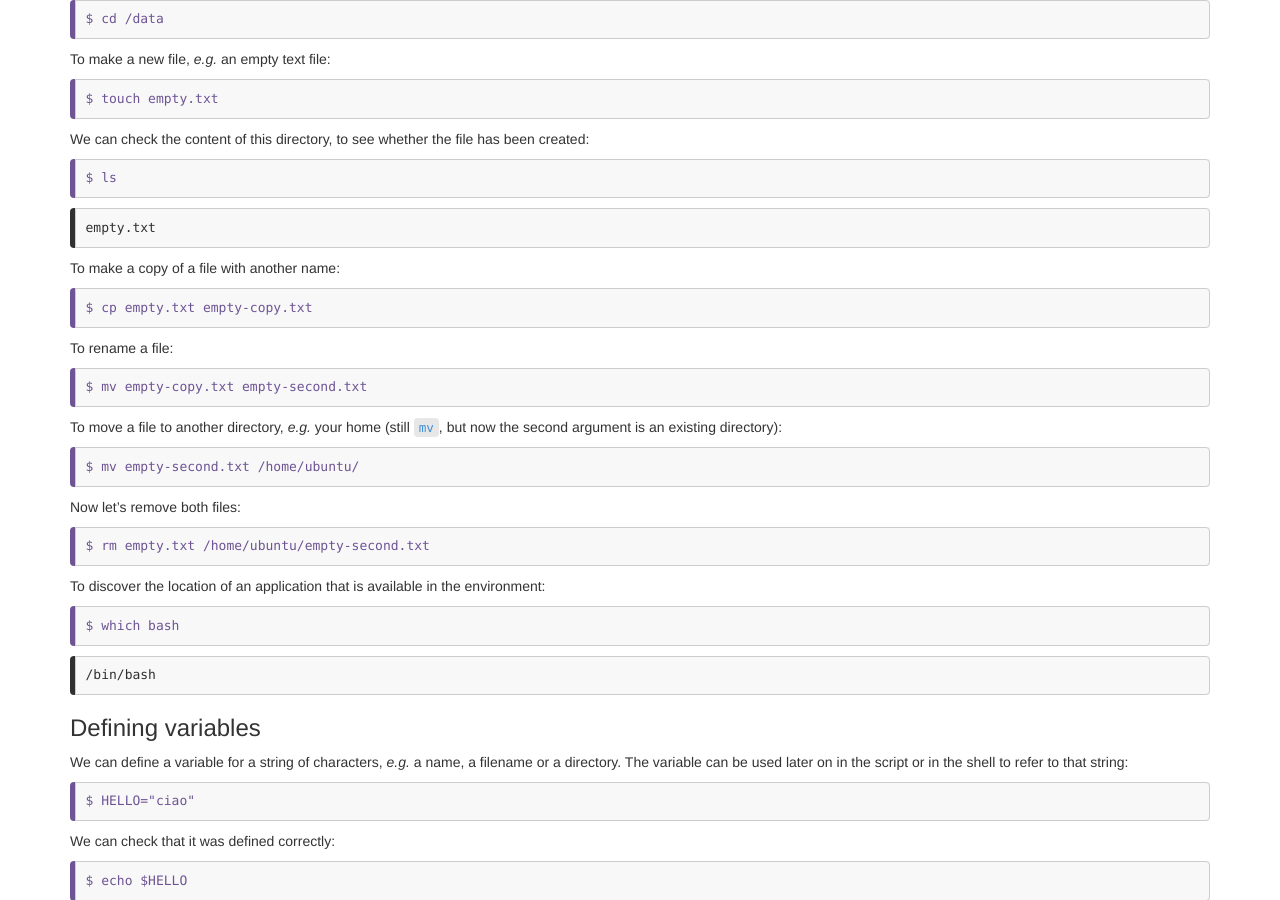
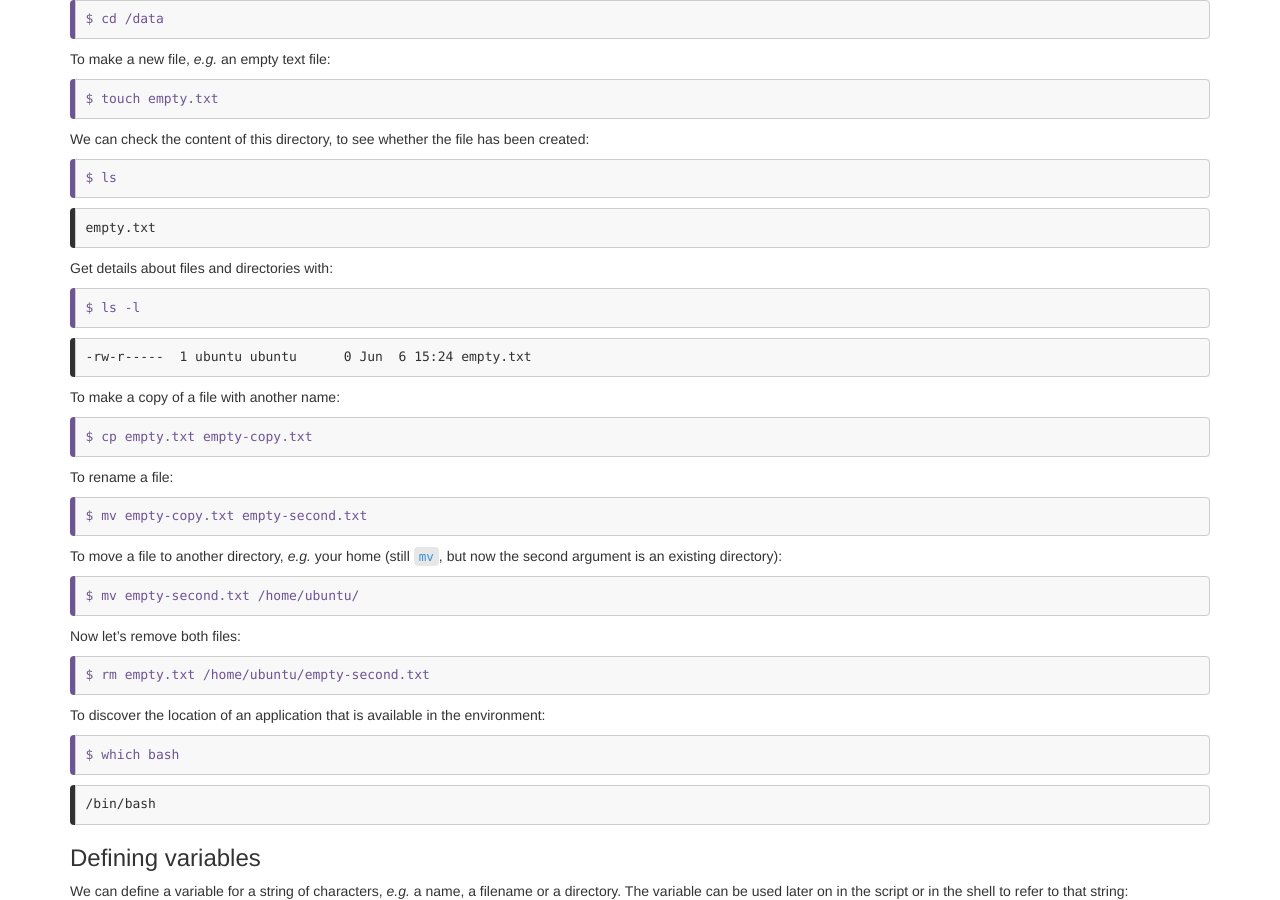
Before and after one commit to PawseySC/containers-bioinformatics-workshop, a Jekyll site: the page built from _episodes/2.prep2-linux.md, in a window 1280 px wide and 900 px high, scrolled down 834 px. Built offline with Jekyll 4.4.1, drawn with Linux system fonts in a browser that asks for light colours.

Commit message:
edit to prep 2 linux

````diff
--- a/_episodes/2.prep2-linux.md
+++ b/_episodes/2.prep2-linux.md
@@ -61,6 +61,16 @@ $ ls
 {: .bash}
 ```
 empty.txt
+```
+{: .output}
+
+Get details about files and directories with:
+```
+$ ls -l
+```
+{: .bash}
+```
+-rw-r-----  1 ubuntu ubuntu      0 Jun  6 15:24 empty.txt
 ```
 {: .output}
 
````
